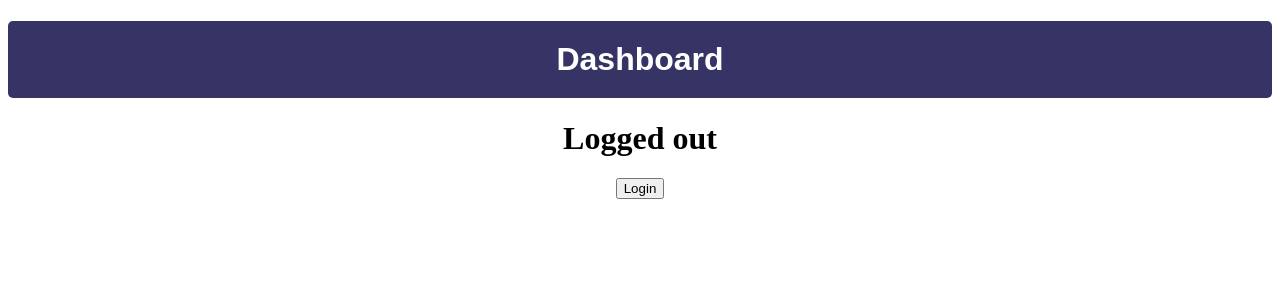
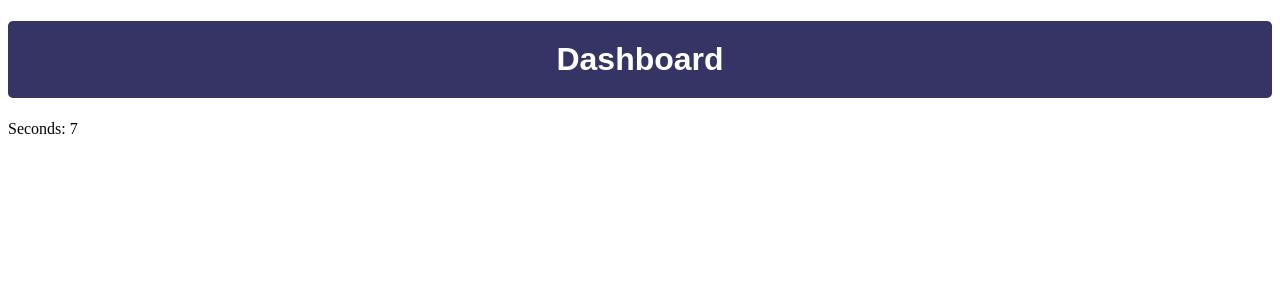
Before and after one commit to PraveenaPrasannan4789/react-apps-portfolio, a React (Vite) app: page / in a window 1280 px wide. Shown: the top 300 px of the page. Built offline with nearby package versions, Linux system fonts and the light colour scheme.

Commit message:
added HOOK.jsx example

```diff
--- a/src/App.jsx
+++ b/src/App.jsx
@@ -6,6 +6,7 @@ import UserList from "./components/UserList";
 import SerachFilter from "./components/SearchFilter";
 import Toggle from "./components/Toggle";
 import LoginStatus from "./components/LoginStatus";
+import Hook from "./components/Hook";
 
 function App() {
   const headerStyle = {
@@ -26,7 +27,8 @@ function App() {
       {/* <UserList /> */}
       {/* <SerachFilter /> */}
       {/* <Toggle /> */}
-      <LoginStatus />
+      {/* <LoginStatus /> */}
+      <Hook />
     </>
   );
 }
--- /dev/null
+++ b/src/components/Hook.jsx
@@ -0,0 +1,14 @@
+import { useState, useEffect } from "react";
+
+function Hook() {
+  const [seconds, setSeconds] = useState(0);
+
+  useEffect(() => {
+    const interval = setInterval(() => setSeconds((s) => s + 1), 1000);
+    return () => clearInterval(interval); // cleanup
+  }, []); // empty dependency array → runs only once on mount
+
+  return <p>Seconds: {seconds}</p>;
+}
+
+export default Hook;
```
